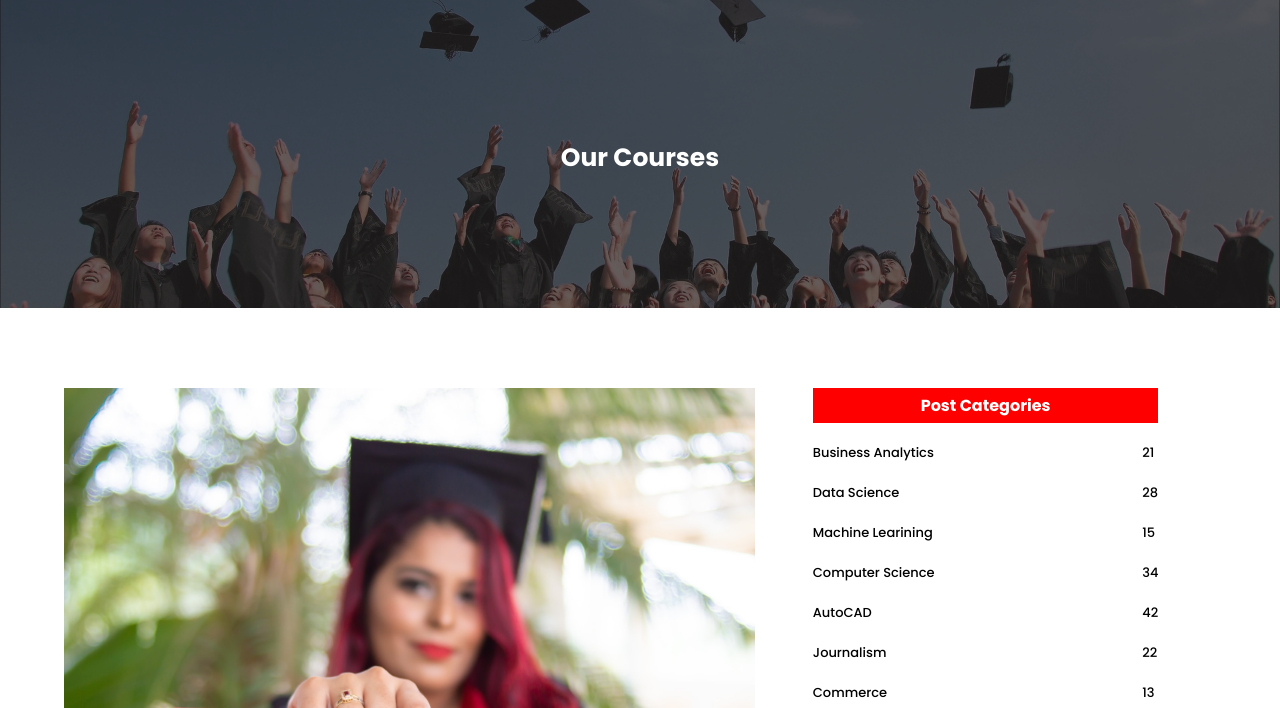
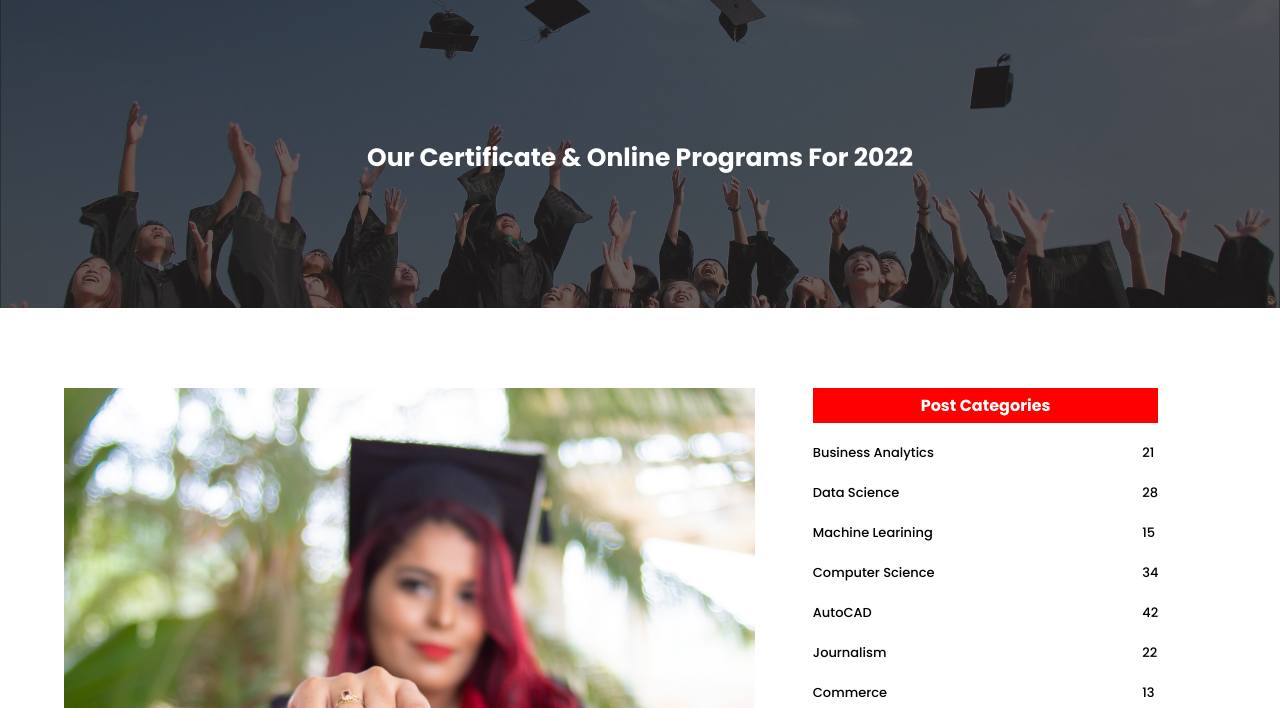
Before and after one commit to ganeshcodebase/Static-Website-Eduford-, a plain HTML site: page blog.html in a window 1280 px wide. Shown: the part 92-800 px from the top of the page. Drawn offline with Linux system fonts and the light colour scheme.

Commit message:
Update blog.html

```diff
--- a/blog.html
+++ b/blog.html
@@ -40,7 +40,7 @@
         <div class="about_layer">
             <div class="about_content">
                 <div class="about_content_title">
-                    Our Courses
+                    Our Certificate & Online Programs For 2022
                 </div>
             </div>
         </div>
```
